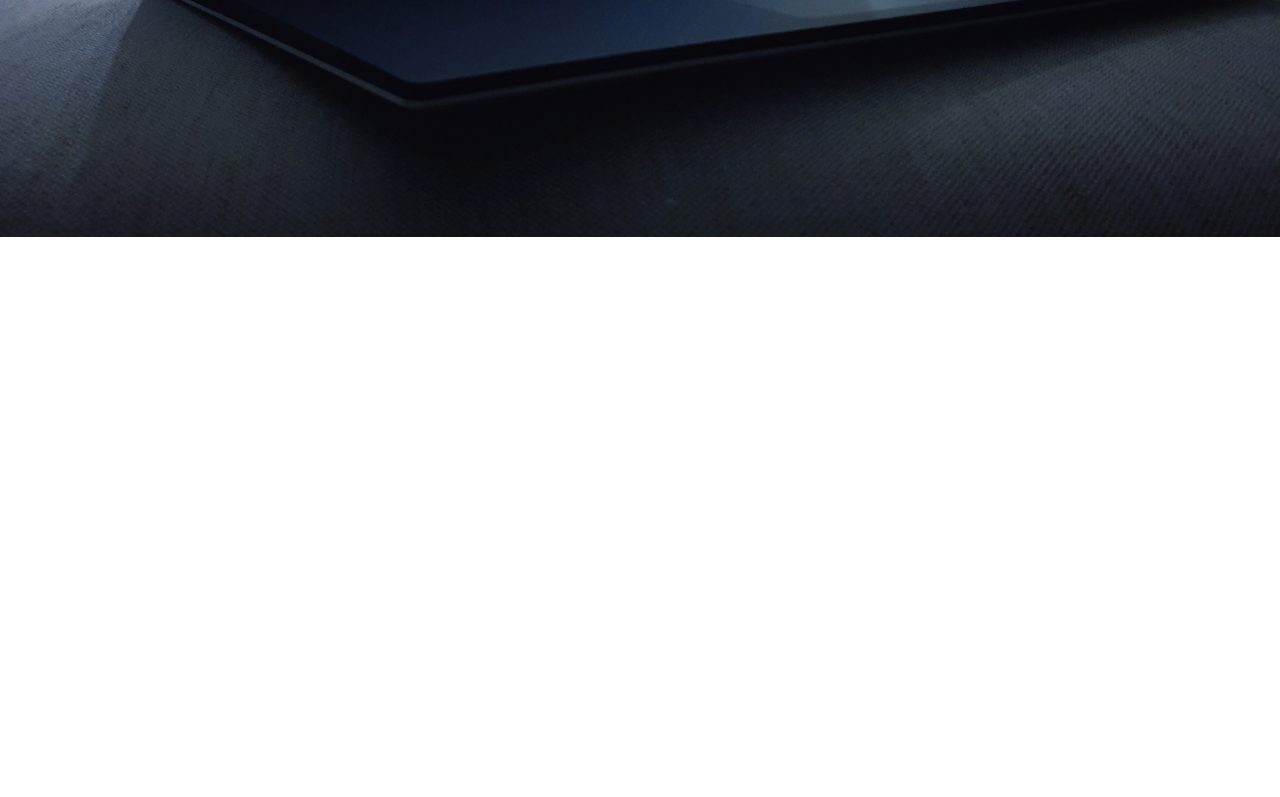
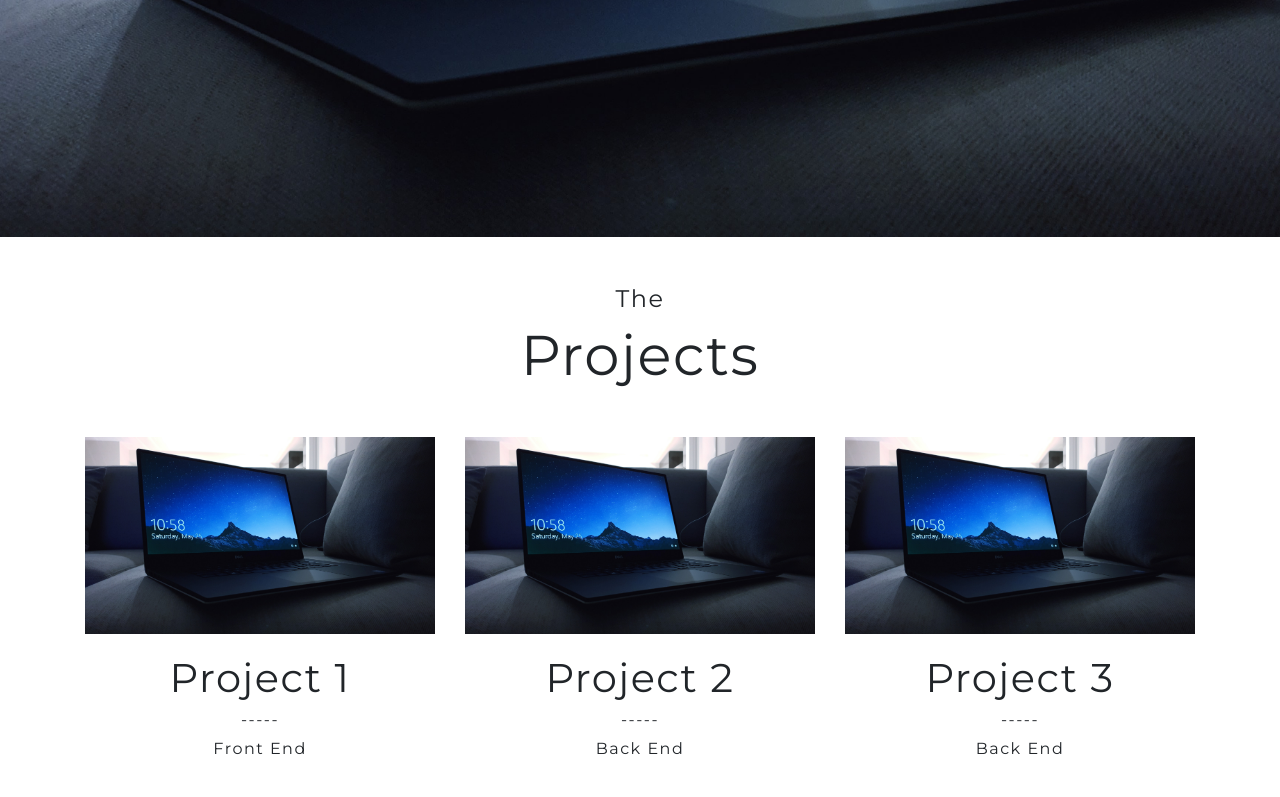
Before and after one commit to genis96/portfolio, a plain HTML site: page index.html in a window 1280 px wide. Shown: the part 603-1400 px from the top of the page. Before the commit the page ends 840 px from the top, so only its background shows below. Drawn offline with nearby package versions, Linux system fonts and the light colour scheme.

Commit message:
projects section

```diff
--- a/index.html
+++ b/index.html
@@ -44,6 +44,42 @@
             </div>
         </header>
 
+        <section class="projects" id="projects">
+            <div class="container">
+                <div class="section-heading my-5 text-center">
+                    <h4 class="the">The</h4>
+                    <h1 class="display-4 the-projects-title">Projects</h1>
+                </div>
+
+                <div class="row text-center">
+                    <div class="col-12 col-md-4" data-aos="fade-up">
+                        <img class="img-fluid pics" src="/img.jpg" alt="">
+                        <div class="card-body">
+                            <h1>Project 1</h1>
+                            <h6>-----</h6>
+                            <p>Front End</p>
+                        </div>
+                    </div>
+                    <div class="col-12 col-md-4" data-aos="fade-up">
+                        <img class="img-fluid pics" src="/img.jpg" alt="">
+                        <div class="card-body">
+                            <h1>Project 2</h1>
+                            <h6>-----</h6>
+                            <p>Back End</p>
+                        </div>
+                    </div>
+                    <div class="col-12 col-md-4" data-aos="fade-up">
+                        <img class="img-fluid pics" src="/img.jpg" alt="">
+                        <div class="card-body">
+                            <h1>Project 3</h1>
+                            <h6>-----</h6>
+                            <p>Back End</p>
+                        </div>
+                    </div>
+                </div>
+            </div>
+        </section>
+
 
 </body>
 </html>
```
